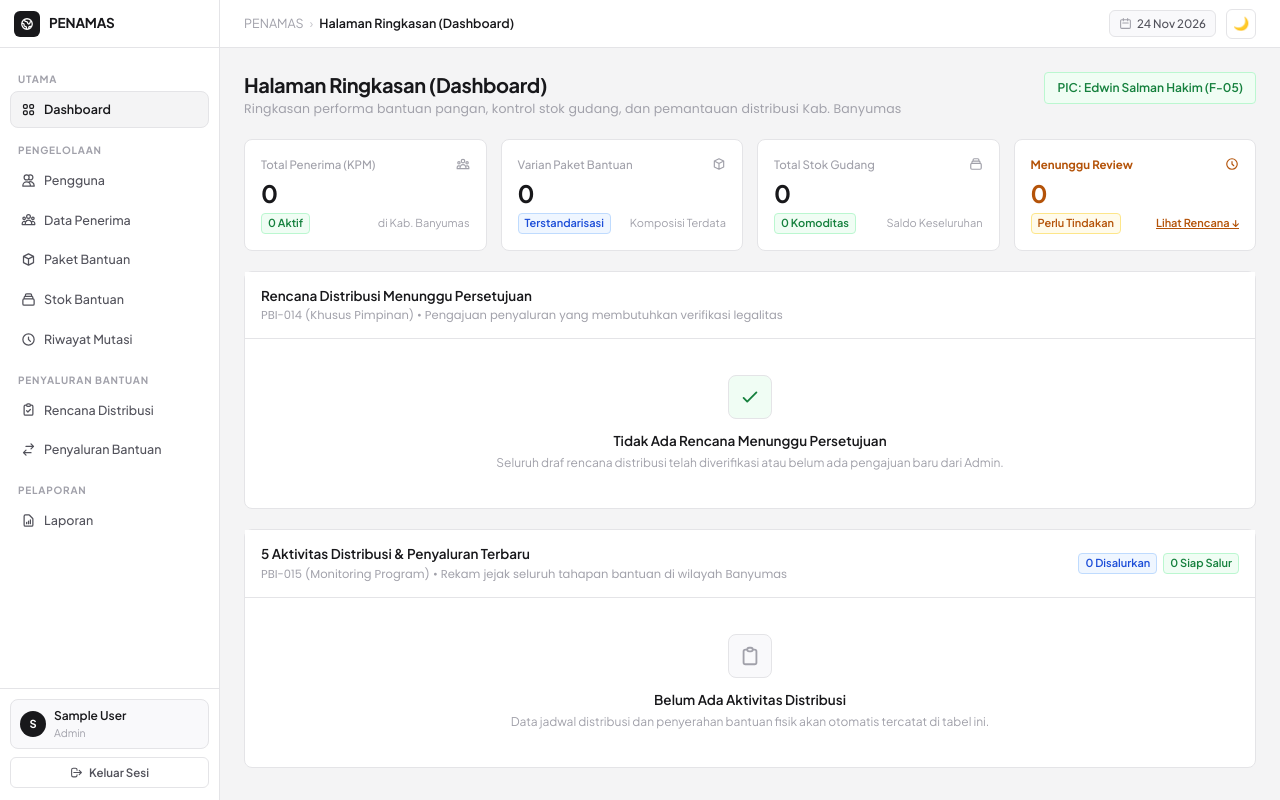
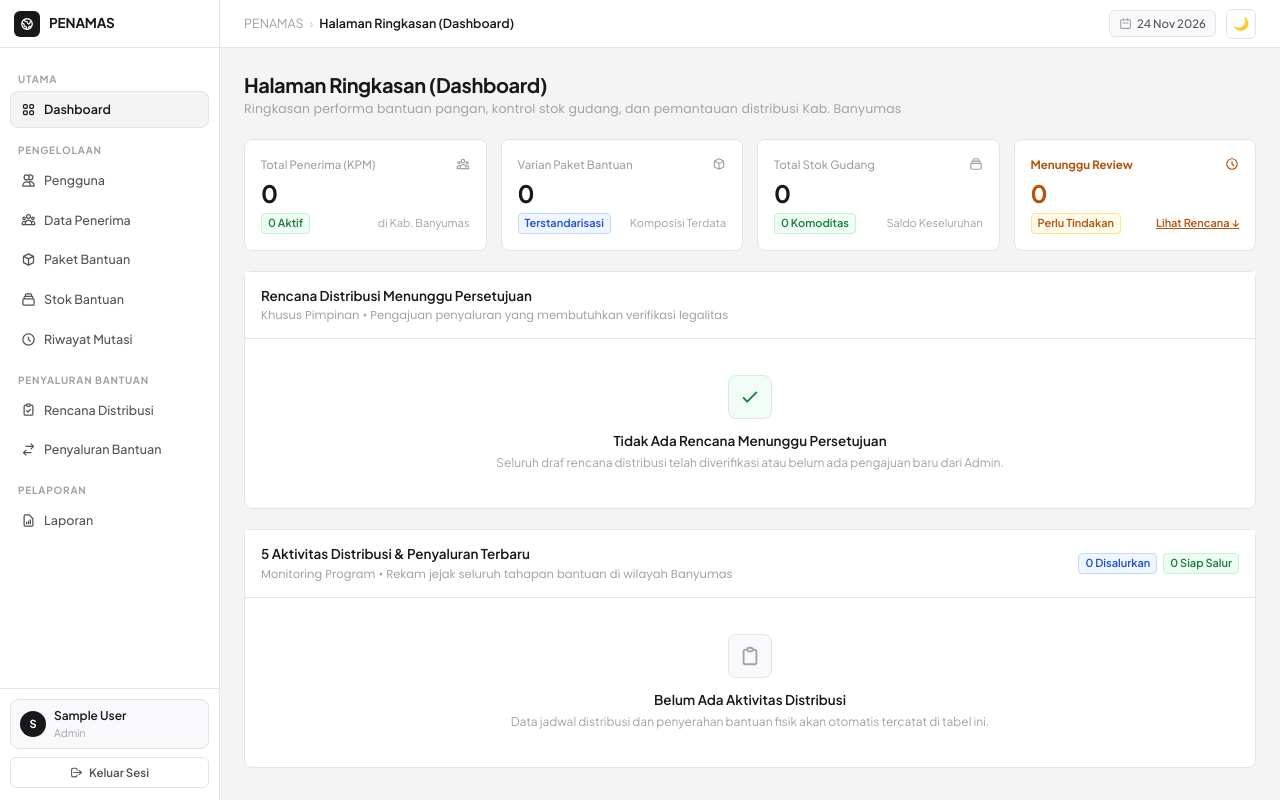
Before and after one commit to aghnamumtazilmi/ppl-reg01-kel02-penamas, a Laravel app: page /dashboard in a window 1280 px wide. Run offline with Laravel 12, Linux system fonts and the light colour scheme; the visitor is signed in with stand-in values (Sample User, id 1); data that the repository does not hold is empty; some libraries are stand-ins or nearby versions.

Commit message:
style(F-05): hapus badge PIC dan bersihkan tampilan dashboard

```diff
--- a/resources/views/dashboard.blade.php
+++ b/resources/views/dashboard.blade.php
@@ -3,18 +3,10 @@
 @section('page-title', 'Halaman Ringkasan (Dashboard)')
 @section('page-subtitle', 'Ringkasan performa bantuan pangan, kontrol stok gudang, dan pemantauan distribusi Kab. Banyumas')
 
-@section('page-actions')
-    <div style="display: flex; gap: 8px; align-items: center;">
-        <span class="stat-chip stat-chip-green" style="padding: 6px 12px; font-size: 12px;">
-            PIC: Edwin Salman Hakim (F-05)
-        </span>
-    </div>
-@endsection
-
 @section('content')
 <div style="display: flex; flex-direction: column; gap: 20px;">
 
-    <!-- ─── PBI-013 & PBI-014: 4 STAT CARDS KRAVIO ─── -->
+    <!-- ─── 4 STAT CARDS KRAVIO ─── -->
     <div class="grid grid-4">
         <!-- 1. Total Penerima KPM -->
         <div class="stat-card">
@@ -61,7 +53,7 @@
             </div>
         </div>
 
-        <!-- 4. Menunggu Review Pimpinan (PBI-014) -->
+        <!-- 4. Menunggu Review Pimpinan -->
         <div class="stat-card" style="{{ ($pengajuanMenungguCount ?? 0) > 0 ? 'border-color: var(--tag-amber-border);' : '' }}">
             <div class="stat-label">
                 <span style="color: var(--tag-amber-fg); font-weight: 700;">Menunggu Review</span>
@@ -79,7 +71,7 @@
         </div>
     </div>
 
-    <!-- Alert Stok Menipis (PBI-013) -->
+    <!-- Alert Stok Menipis -->
     @if(isset($stokMenipis) && $stokMenipis->isNotEmpty())
     <div class="alert alert-warning" style="display: flex; align-items: flex-start; gap: 10px;">
         <svg fill="none" viewBox="0 0 24 24" stroke="currentColor" style="width: 18px; height: 18px; flex-shrink: 0; margin-top: 1px;">
@@ -94,12 +86,12 @@
     </div>
     @endif
 
-    <!-- ─── PBI-014: TABEL RENCANA MENUNGGU PERSETUJUAN PIMPINAN ─── -->
+    <!-- ─── TABEL RENCANA MENUNGGU PERSETUJUAN PIMPINAN ─── -->
     <div class="card" id="tabel-review-pimpinan">
         <div class="card-header" style="display: flex; justify-content: space-between; align-items: center; flex-wrap: wrap; gap: 8px;">
             <div>
                 <div class="card-title">Rencana Distribusi Menunggu Persetujuan</div>
-                <div class="card-sub">PBI-014 (Khusus Pimpinan) &bull; Pengajuan penyaluran yang membutuhkan verifikasi legalitas</div>
+                <div class="card-sub">Khusus Pimpinan &bull; Pengajuan penyaluran yang membutuhkan verifikasi legalitas</div>
             </div>
             @if(($pengajuanMenungguCount ?? 0) > 0)
                 <span class="badge badge-diajukan">{{ $pengajuanMenungguCount }} Rencana Perlu Ditinjau</span>
@@ -156,12 +148,12 @@
         @endif
     </div>
 
-    <!-- ─── PBI-015: TABEL 5 AKTIVITAS DISTRIBUSI TERBARU ─── -->
+    <!-- ─── TABEL 5 AKTIVITAS DISTRIBUSI TERBARU ─── -->
     <div class="card">
         <div class="card-header" style="display: flex; justify-content: space-between; align-items: center; flex-wrap: wrap; gap: 8px;">
             <div>
                 <div class="card-title">5 Aktivitas Distribusi & Penyaluran Terbaru</div>
-                <div class="card-sub">PBI-015 (Monitoring Program) &bull; Rekam jejak seluruh tahapan bantuan di wilayah Banyumas</div>
+                <div class="card-sub">Monitoring Program &bull; Rekam jejak seluruh tahapan bantuan di wilayah Banyumas</div>
             </div>
             <div style="display: flex; gap: 6px;">
                 <span class="stat-chip stat-chip-blue">{{ $distribusiDisalurkanCount ?? 0 }} Disalurkan</span>
```
Also changed, not shown: tests/Feature/DashboardTest.php (+1 -1 lines).
